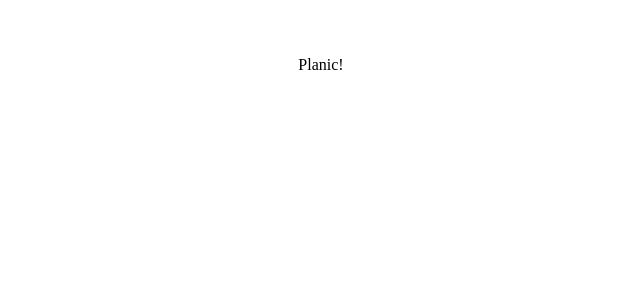
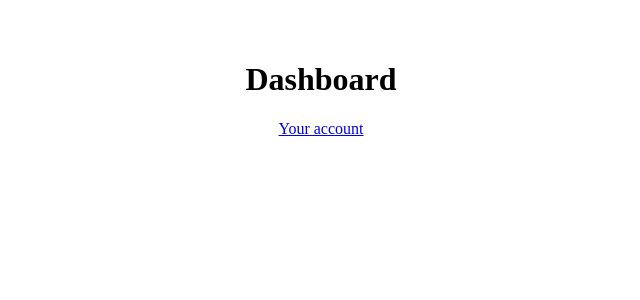
Before and after one commit to isamels/planic, a React (Vite) app in the folder client/: page / in a window 1280 px wide. Shown: the top 300 px of the page, without its empty margins (319-959 px from the left). Built offline with nearby package versions, Linux system fonts and the light colour scheme; sample sign-in values are in the browser's storage; the HTML template or start-up script is replaced by a standard one.

Commit message:
feat(ui): add public and private routes with dashboard and account pages

```diff
--- a/client/src/App.jsx
+++ b/client/src/App.jsx
@@ -1,8 +1,12 @@
 import './styles/App.css';
 import { BrowserRouter as Router, Routes, Route, Navigate } from 'react-router-dom';
 import AuthProvider from './AuthProvider';
+import PublicRoute from './routes/PublicRoute';
 import PrivateRoute from './routes/PrivateRoute';
 import Login from './pages/Login';
+import Signup from './pages/Signup';
+import Dashboard from './pages/Dashboard';
+import Account from './pages/Account';
 
 function App() {
   return (
@@ -10,9 +14,13 @@ function App() {
       <Router>
         <AuthProvider>
           <Routes>
-            <Route path='/login' element={<Login />} />
+            <Route element={<PublicRoute />}>
+              <Route path="/login" element={<Login />} />
+              <Route path="/signup" element={<Signup />} />
+            </Route>
             <Route element={<PrivateRoute />}>
-              <Route path='/' element={<p>Planic!</p>} />
+              <Route path="/" element={<Dashboard />} />
+              <Route path="/account" element={<Account />} />
             </Route>
           </Routes>
         </AuthProvider>
```
